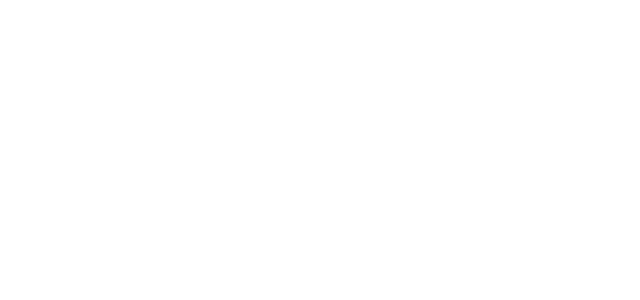
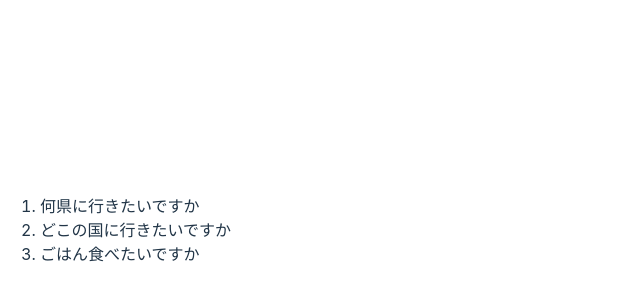
Before and after one commit to Ar3cibo/touhyou, a React (Vite) app in the folder frontend/: page / in a window 1280 px wide. Shown: the part 170-470 px from the top of the page, without its empty margins (0-640 px from the left). Built offline with nearby package versions, Linux system fonts and the light colour scheme.

Commit message:
[front] リストが表示されるように

```diff
--- a/frontend/src/App.jsx
+++ b/frontend/src/App.jsx
@@ -4,6 +4,30 @@
 function App() {
     const [votes, setVotes] = useState([]);
     const [loading, setLoading] = useState(true);
+
+    const votes_test = [
+        {
+            id: 1,
+            vote_title: '何県に行きたいですか',
+            added_user_id: 1,
+            is_Closed: false,
+            updated: 2024 - 11 - 20,
+        },
+        {
+            id: 2,
+            vote_title: 'どこの国に行きたいですか',
+            added_user_id: 1,
+            is_Closed: false,
+            updated: 2024 - 11 - 20,
+        },
+        {
+            id: 3,
+            vote_title: 'ごはん食べたいですか',
+            added_user_id: 1,
+            is_Closed: false,
+            updated: 2024 - 11 - 20,
+        },
+    ];
 
     useEffect(() => {
         const fetchVotes = async () => {
@@ -14,12 +38,14 @@
     }, []);
 
     function optionList(votes) {
-        const votesComponents = votes.map((vote) => {
-            return <p>vote</p>;
+        return votes.map((vote) => {
+            return <li>{vote.vote_title}</li>;
         });
     }
+    const votesComponents = optionList(votes_test);
+    const testList = <ol>{votesComponents}</ol>;
 
-    return <></>;
+    return <>{testList}</>;
 }
 
 export default App;
```
